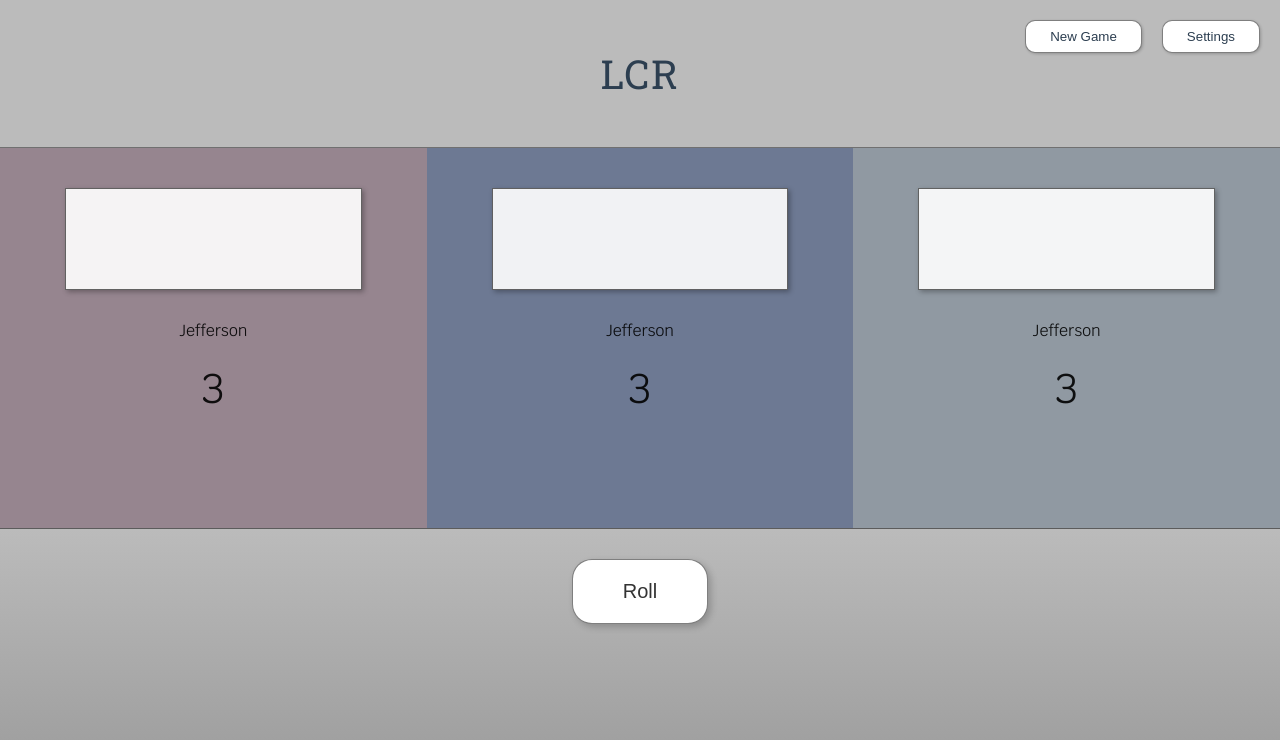
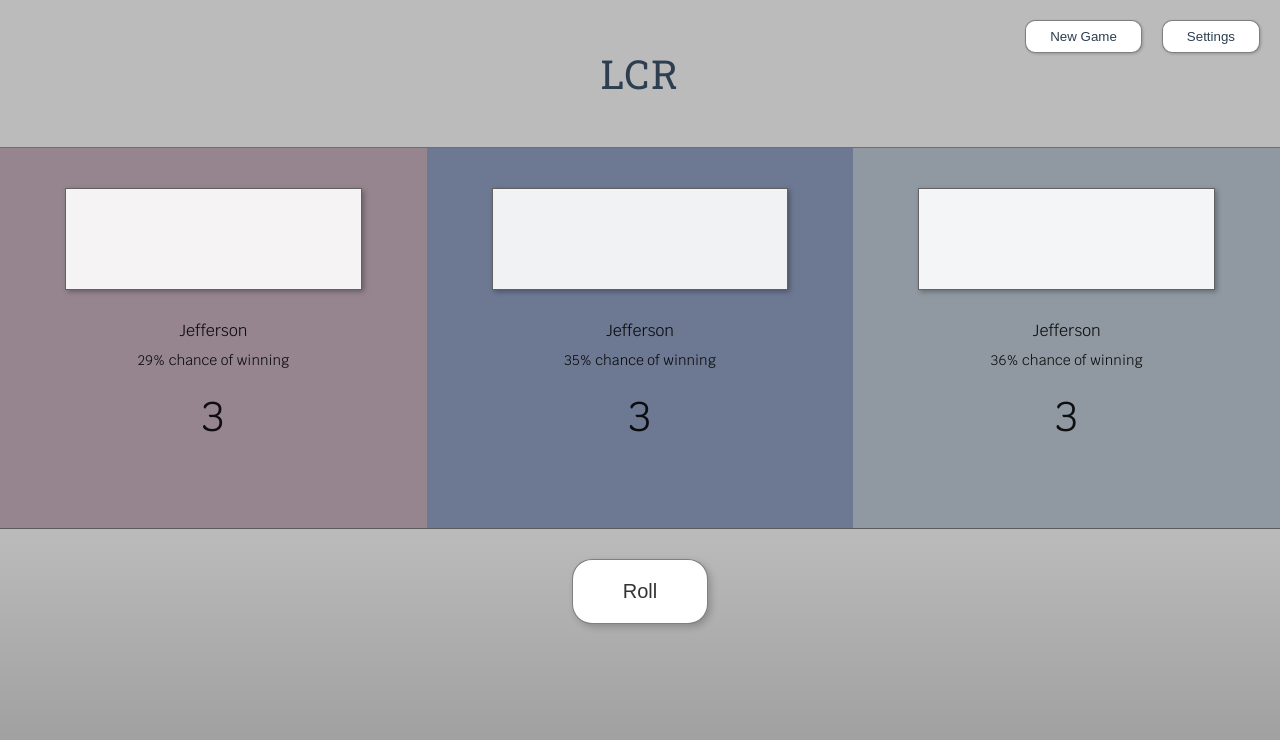
Before and after one commit to jpecht/lcr, a Vue app: page /#/ in a window 1280 px wide. Shown: the top 740 px of the page. Built offline with nearby package versions, Linux system fonts and the light colour scheme.

Commit message:
created simulator; added probabilities

```diff
--- /dev/null
+++ b/src/Simulator.js
@@ -0,0 +1,65 @@
+export default class {
+  calculateProbabilities(scores) {
+    const numGames = 1000;
+
+    // Keep track of games won
+    const gamesWon = [];
+    for (let i = 0; i < numGames; i += 1) {
+      gamesWon.push(0);
+    }
+
+    // Simulate all games
+    for (let i = 0; i < numGames; i += 1) {
+      const indexWon = this.simulateGame(scores);
+      gamesWon[indexWon] += 1;
+    }
+
+    // Return winning probabilities
+    const winningProbabilities = [];
+    gamesWon.forEach((gw) => {
+      winningProbabilities.push(gw / numGames);
+    });
+    return winningProbabilities;
+  }
+
+  findIndexToLeft(index, len) {
+    return (index === 0) ? len - 1 : index - 1;
+  }
+
+  findIndexToRight(index, len) {
+    return (index === len - 1) ? 0 : index + 1;
+  }
+
+  gameIsOver(scores) {
+    return (scores.filter(s => s > 0).length <= 1);
+  }
+
+  simulateGame(scoreArray) {
+    const scores = scoreArray.slice(0);
+    const numPlayers = scores.length;
+    let turn = 0;
+
+    while (!this.gameIsOver(scores)) {
+      let leftIndex = this.findIndexToLeft(turn, numPlayers);
+      let rightIndex = this.findIndexToRight(turn, numPlayers);
+      let score = scores[turn];
+      let numDice = (score < 3) ? score : 3;
+
+      // Roll dice and update scores
+      for (let i = 0; i < numDice; i += 1) {
+        const randNum = 6 * Math.random();
+        if (randNum < 1) {
+          scores[leftIndex] += 1;
+          scores[turn] -= 1;
+        } else if (randNum < 2) {
+          scores[turn] -= 1;
+        } else if (randNum < 3) {
+          scores[rightIndex] += 1;
+          scores[turn] -= 1;
+        }
+      }
+      turn = this.findIndexToRight(turn, numPlayers);
+    }
+    return scores.findIndex(s => s > 0);
+  }
+};
--- a/src/components/Player.vue
+++ b/src/components/Player.vue
@@ -5,6 +5,9 @@
       :updateIfDiceIsRolling="updateIfDiceIsRolling"/>
     <div class="nameplate">
       Jefferson
+    </div>
+    <div class="probability">
+      {{ Math.round(100 * probability) }}% chance of winning
     </div>
     <div class="score">
       <div class="score-display-container">
@@ -42,6 +45,10 @@ export default {
     },
     diceIsRolling: {
       type: Boolean,
+      required: true,
+    },
+    probability: {
+      type: Number,
       required: true,
     },
     score: {
@@ -117,6 +124,7 @@ export default {
 
 .score {
   font-size: 42px;
+  height: 60px;
   margin-top: 20px;
   text-align: center;
 }
@@ -126,8 +134,6 @@ export default {
   position: relative;
 }
 
-.score-difference {
-}
 .score-difference-positive { color: #033617; }
 .score-difference-negative { color: #4a0406; }
 
--- a/src/views/Game.vue
+++ b/src/views/Game.vue
@@ -13,6 +13,7 @@
         :key="index"
         :dice="diceToDisplay(index)"
         :diceIsRolling="diceIsRolling"
+        :probability="probabilities[index]"
         :score="score"
         :updateIfDiceIsRolling="updateIfDiceIsRolling"/>
     </div>
@@ -30,6 +31,9 @@
 
 <script>
 import Player from '@/components/Player.vue';
+import Simulator from '@/Simulator';
+
+const sim = new Simulator();
 
 export default {
   name: 'home',
@@ -40,6 +44,7 @@ export default {
     currentRoll: [],
     diceIsRolling: false,
     numPlayers: 3,
+    probabilities: [],
     scores: [],
     startingScore: 3,
     turnIndex: -1, // the index of the player whose turn it is
@@ -49,12 +54,10 @@ export default {
   },
   computed: {
     indexToLeft() {
-      if (this.turnIndex === 0) return this.numPlayers - 1;
-      return this.turnIndex - 1;
+      return (this.turnIndex === 0) ? this.numPlayers - 1 : this.turnIndex - 1;
     },
     indexToRight() {
-      if (this.turnIndex === this.numPlayers - 1) return 0;
-      return this.turnIndex + 1;
+      return (this.turnIndex === this.numPlayers - 1) ? 0 : this.turnIndex + 1;
     },
   },
   methods: {
@@ -99,13 +102,19 @@ export default {
       this.turnIndex = -1;
 
       // Initialize score for each player
+      this.probabilities = [];
       this.scores = [];
       for (let i = 0; i < this.numPlayers; i += 1) {
+        this.probabilities.push(0);
         this.scores.push(this.startingScore);
       }
+      this.probabilities = sim.calculateProbabilities(this.scores);
     },
     updateIfDiceIsRolling(value) {
       this.diceIsRolling = value;
+      if (this.diceIsRolling === false) {
+        this.probabilities = sim.calculateProbabilities(this.scores);
+      }
     },
     updateScores() {
       this.currentRoll.forEach((roll) => {
```
